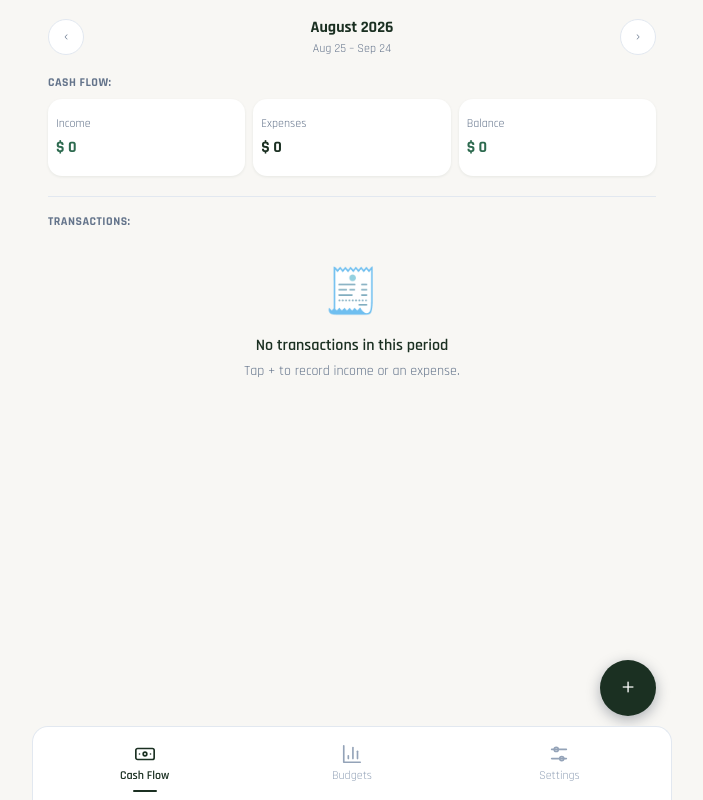
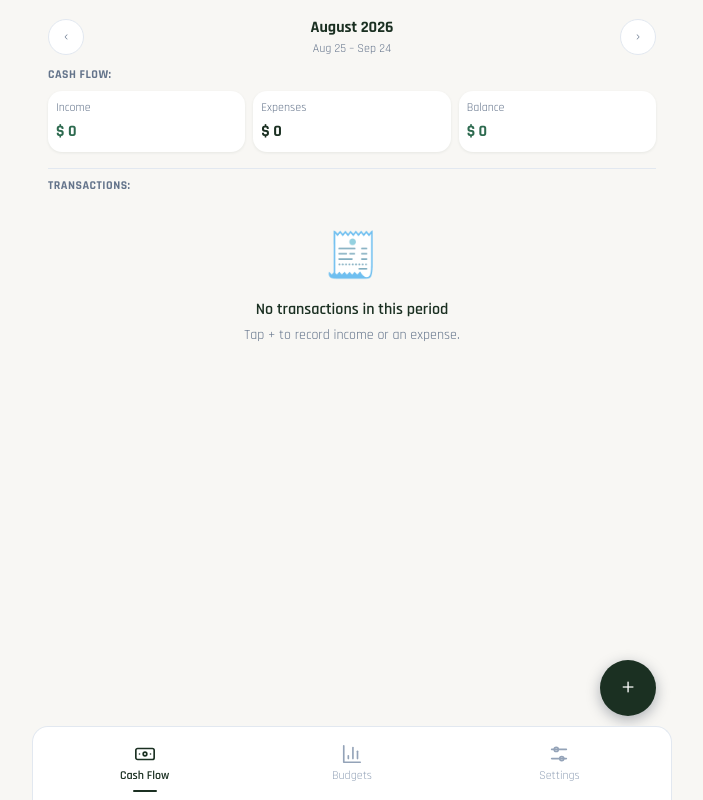
Before and after one commit to camichaves79/budget, a React (Vite) app: page / in a window 1280 px wide. Shown: the whole page, without its empty margins (288-991 px from the left). Built offline with nearby package versions, Linux system fonts and the light colour scheme.

Commit message:
Compact vertical spacing: pinned header and list rows on tighter 8/16/24 rhythm

```diff
--- a/src/index.css
+++ b/src/index.css
@@ -139,6 +139,12 @@ select:focus-visible {
   flex-shrink: 0;
 }
 
+/* Compact summary cards inside the pinned head (Budgets). */
+.pinned-head .card {
+  padding-top: var(--pad-sm);
+  padding-bottom: var(--pad-sm);
+}
+
 /* Only the content below the pinned head scrolls. */
 .pinned-scroll {
   flex: 1;
@@ -244,8 +250,8 @@ select:focus-visible {
 
 /* Page label preceded by a hairline divider. */
 .page-label.divider {
-  margin: 20px 0 8px;
-  padding-top: var(--pad-md);
+  margin: var(--pad-md) 0 var(--pad-sm);
+  padding-top: var(--pad-sm);
   border-top: 1px solid var(--border);
 }
 
@@ -268,15 +274,15 @@ select:focus-visible {
 .summary-grid {
   display: grid;
   grid-template-columns: repeat(3, 1fr);
-  gap: 8px;
-  margin-bottom: 12px;
+  gap: var(--pad-sm);
+  margin-bottom: var(--pad-sm);
 }
 
 .summary-card {
   background: var(--surface);
   border-radius: var(--radius);
   box-shadow: var(--shadow);
-  padding: var(--pad-md) var(--pad-sm);
+  padding: var(--pad-sm);
   display: flex;
   flex-direction: column;
   gap: 4px;
@@ -316,7 +322,7 @@ select:focus-visible {
   display: flex;
   align-items: center;
   justify-content: space-between;
-  padding: var(--pad-sm) 0 var(--pad-md);
+  padding: var(--pad-sm) 0 var(--pad-sm);
 }
 
 .period-label {
@@ -627,8 +633,8 @@ select.input {
 .budget-row {
   display: flex;
   flex-direction: column;
-  gap: 8px;
-  padding: var(--pad-md) 0;
+  gap: var(--pad-sm);
+  padding: var(--pad-sm) 0;
   border-bottom: 1px solid var(--border);
 }
 
@@ -704,7 +710,7 @@ select.input {
   display: flex;
   align-items: baseline;
   justify-content: space-between;
-  padding: var(--pad-md) 0 var(--pad-sm);
+  padding: var(--pad-sm) 0 var(--pad-sm);
   font-size: var(--fs-sm);
   color: var(--muted);
   font-weight: 600;
@@ -796,7 +802,7 @@ select.input {
   align-items: center;
   justify-content: space-between;
   gap: 12px;
-  padding: var(--pad-md) 0;
+  padding: var(--pad-sm) 0;
   border-bottom: 1px solid var(--border);
 }
 
```
